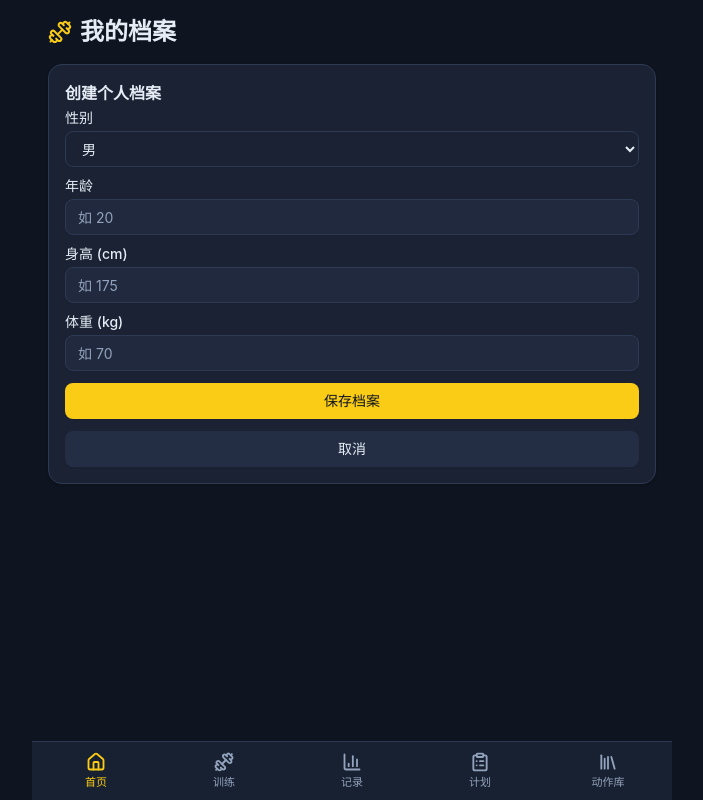
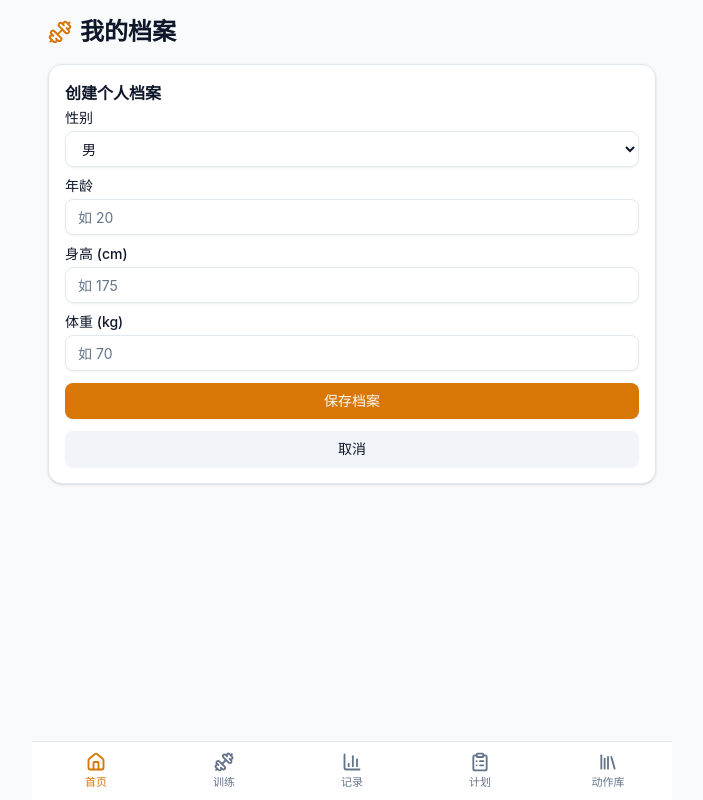
Before and after one commit to Huang-1226/fitness-app, a React (Vite) app: page / in a window 1280 px wide. Shown: the whole page, without its empty margins (288-991 px from the left). Built offline with nearby package versions, Linux system fonts and the light colour scheme.

Commit message:
feat: 双主题切换基础设施（index.html 防闪烁脚本 + themeStore 三态跟随系统/持久化/监听切换）

```diff
--- a/index.html
+++ b/index.html
@@ -1,10 +1,25 @@
 <!doctype html>
-<html lang="zh-CN" class="dark">
+<html lang="zh-CN">
   <head>
     <meta charset="UTF-8" />
+    <script>
+      // 主题初始化：localStorage 优先，否则跟随系统。同步执行防止首帧闪烁（FOUC）。
+      (function () {
+        try {
+          var stored = localStorage.getItem('theme');
+          var dark =
+            stored === 'dark' ||
+            (stored !== 'light' && window.matchMedia('(prefers-color-scheme: dark)').matches);
+          document.documentElement.classList.toggle('dark', dark);
+        } catch (e) {
+          document.documentElement.classList.add('dark');
+        }
+      })();
+    </script>
     <link rel="icon" type="image/svg+xml" href="/favicon.svg" />
     <meta name="viewport" content="width=device-width, initial-scale=1.0, viewport-fit=cover" />
-    <meta name="theme-color" content="#111827" />
+    <meta name="theme-color" media="(prefers-color-scheme: light)" content="#f8fafc" />
+    <meta name="theme-color" media="(prefers-color-scheme: dark)" content="#111827" />
     <title>健身管理系统</title>
   </head>
   <body>
--- /dev/null
+++ b/src/store/themeStore.ts
@@ -0,0 +1,56 @@
+import { create } from 'zustand';
+
+export type ThemeMode = 'light' | 'dark' | 'system';
+export type ResolvedTheme = 'light' | 'dark';
+
+const STORAGE_KEY = 'theme';
+
+const mediaQuery = window.matchMedia('(prefers-color-scheme: dark)');
+
+function systemTheme(): ResolvedTheme {
+  return mediaQuery.matches ? 'dark' : 'light';
+}
+
+function resolveTheme(mode: ThemeMode): ResolvedTheme {
+  return mode === 'system' ? systemTheme() : mode;
+}
+
+function applyTheme(theme: ResolvedTheme): void {
+  document.documentElement.classList.toggle('dark', theme === 'dark');
+}
+
+function readStored(): ThemeMode {
+  const stored = localStorage.getItem(STORAGE_KEY);
+  return stored === 'light' || stored === 'dark' || stored === 'system' ? stored : 'system';
+}
+
+interface ThemeState {
+  mode: ThemeMode;
+  resolved: ResolvedTheme;
+  setMode: (mode: ThemeMode) => void;
+}
+
+export const useThemeStore = create<ThemeState>()((set) => ({
+  mode: readStored(),
+  resolved: resolveTheme(readStored()),
+
+  setMode: (mode) => {
+    const resolved = resolveTheme(mode);
+    applyTheme(resolved);
+    localStorage.setItem(STORAGE_KEY, mode);
+    set({ mode, resolved });
+  },
+}));
+
+// 同步当前状态到 DOM（SSR/首帧兜底，正常情况下 index.html 内联脚本已处理）
+applyTheme(useThemeStore.getState().resolved);
+
+// 跟随系统：仅在 mode === 'system' 时响应系统变化
+mediaQuery.addEventListener('change', (e) => {
+  const { mode, resolved } = useThemeStore.getState();
+  if (mode !== 'system') return;
+  const next: ResolvedTheme = e.matches ? 'dark' : 'light';
+  if (next === resolved) return;
+  applyTheme(next);
+  useThemeStore.setState({ resolved: next });
+});
```
